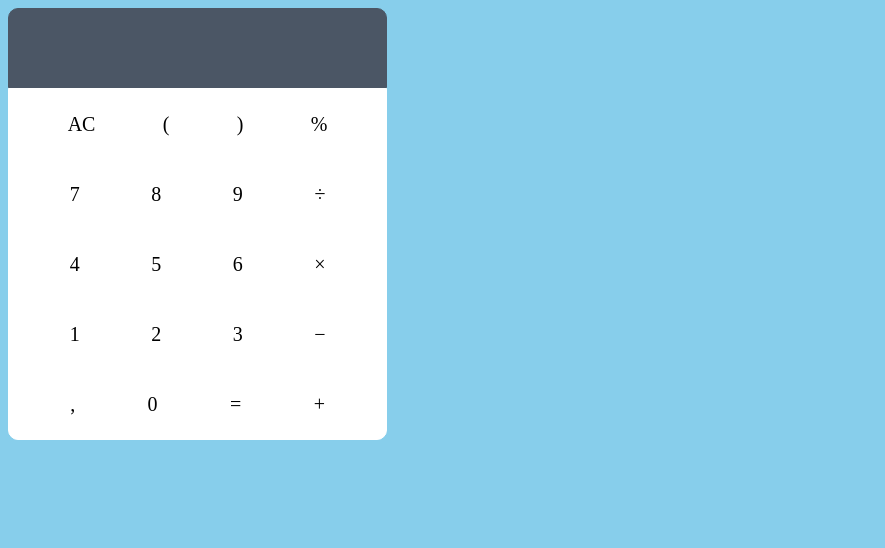
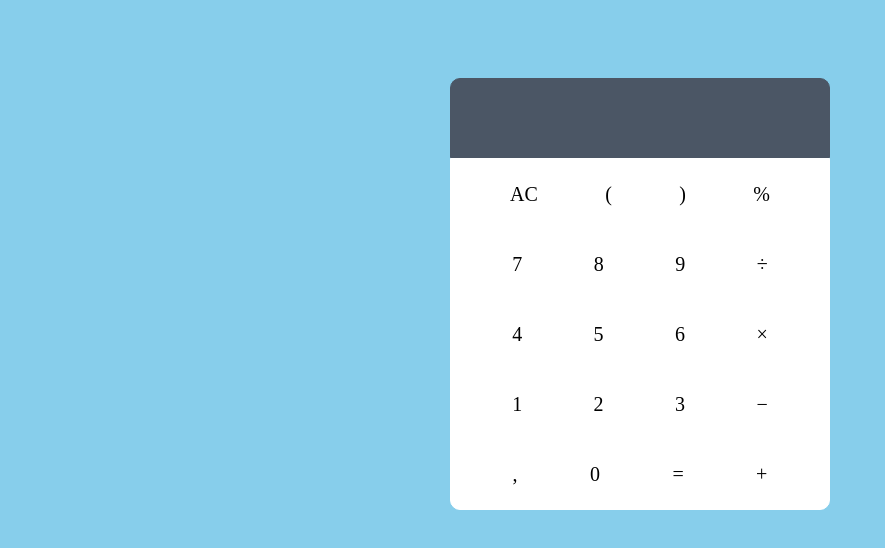
Before and after one commit to agoiopeyemi/calculator, a plain HTML site: page index.html in a window 1280 px wide. Shown: the whole page, without its empty margins (0-885 px from the left). Drawn offline with Linux system fonts and the light colour scheme.

Commit message:
completed_calculator

```diff
--- a/css/main.css
+++ b/css/main.css
@@ -39,7 +39,10 @@ html {
 
 }
 .container {
-
+	display: flex;
+	flex-direction: column;
+	align-items: center;
+	padding-top: 70px;
 }
 .textView {
 	border: 1px solid #4B5665;;
```
